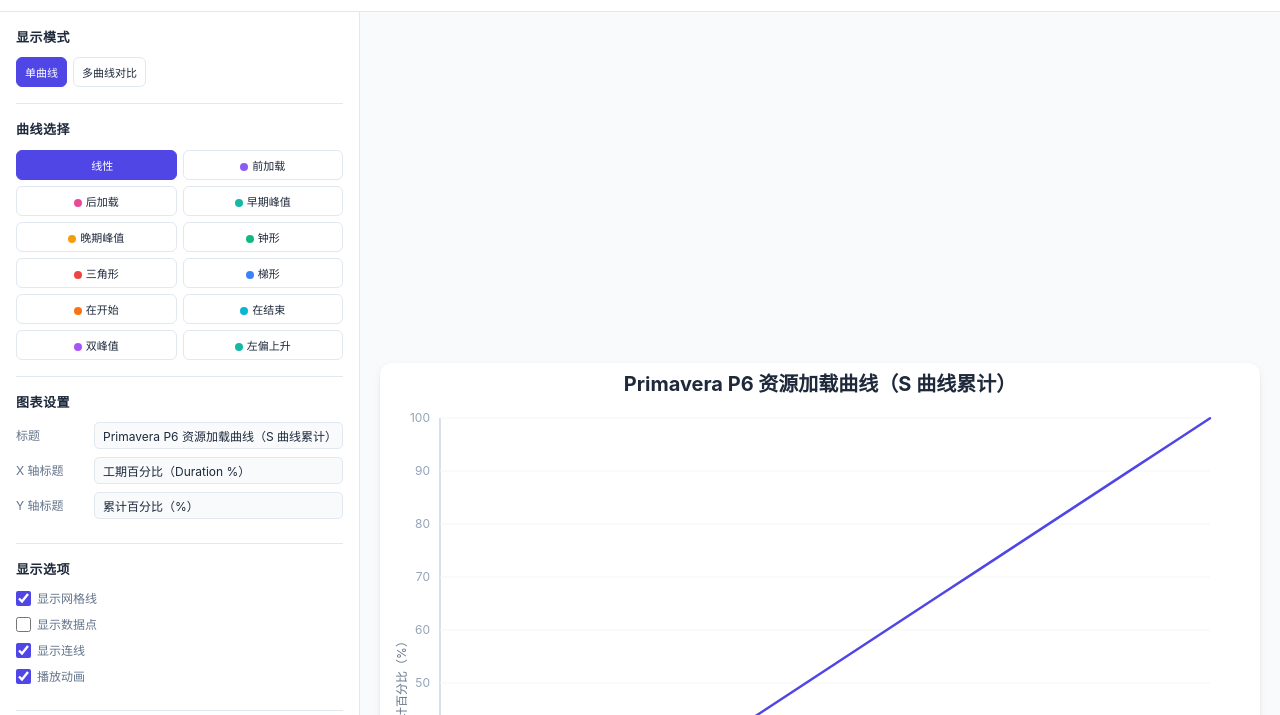
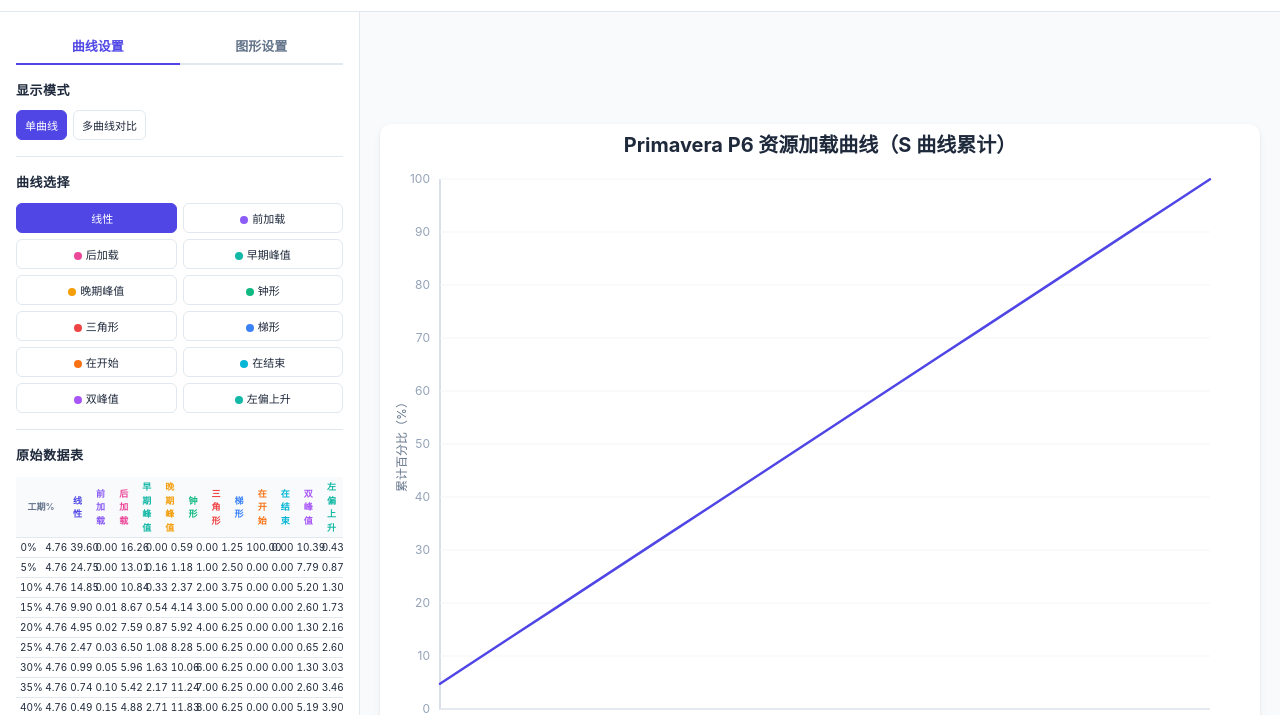
Before and after one commit to baiheinet/parametric-bar-chart, a website built with Vite: page index.html in a window 1280 px wide. Shown: the part 83-798 px from the top of the page. Built offline with nearby package versions, Linux system fonts and the light colour scheme.

Commit message:
Sidebar: split into 曲线设置 and 图形设置 tabs

```diff
--- a/src/main.js
+++ b/src/main.js
@@ -353,53 +353,79 @@ canvas.addEventListener('mouseleave', () => {
   tooltip.classList.remove('visible')
 })
 
+// ==================== TAB STATE ====================
+let activeTab = 'curve' // 'curve' | 'graphic'
+
 // ==================== BUILD CONTROLS ====================
 function buildControls() {
   const container = document.getElementById('controls')
   container.innerHTML = ''
 
-  // Mode selector
-  container.appendChild(createGroup('显示模式', [
+  // Tab bar
+  const tabBar = document.createElement('div')
+  tabBar.className = 'tab-bar'
+
+  const curveTab = document.createElement('button')
+  curveTab.className = 'tab-btn' + (activeTab === 'curve' ? ' active' : '')
+  curveTab.textContent = '曲线设置'
+  curveTab.addEventListener('click', () => { activeTab = 'curve'; buildControls() })
+
+  const graphicTab = document.createElement('button')
+  graphicTab.className = 'tab-btn' + (activeTab === 'graphic' ? ' active' : '')
+  graphicTab.textContent = '图形设置'
+  graphicTab.addEventListener('click', () => { activeTab = 'graphic'; buildControls() })
+
+  tabBar.appendChild(curveTab)
+  tabBar.appendChild(graphicTab)
+  container.appendChild(tabBar)
+
+  // Tab panels
+  const curvePanel = document.createElement('div')
+  curvePanel.className = 'tab-panel' + (activeTab === 'curve' ? ' active' : '')
+
+  const graphicPanel = document.createElement('div')
+  graphicPanel.className = 'tab-panel' + (activeTab === 'graphic' ? ' active' : '')
+
+  // === CURVE TAB ===
+  curvePanel.appendChild(createGroup('显示模式', [
     createModeButtons(),
   ]))
 
-  // Single curve selector
-  container.appendChild(createGroup('曲线选择', [
+  curvePanel.appendChild(createGroup('曲线选择', [
     createSingleCurveSelector(),
   ]))
 
-  // Multi curve quick select
   if (state.mode === 'multi') {
-    container.appendChild(createGroup('快速选择（多选）', [
+    curvePanel.appendChild(createGroup('快速选择（多选）', [
       createMultiCurveSelector(),
     ]))
   }
 
-  // Chart settings
-  container.appendChild(createGroup('图表设置', [
+  curvePanel.appendChild(buildDataViewer())
+
+  // === GRAPHIC TAB ===
+  graphicPanel.appendChild(createGroup('图表设置', [
     createTextRow('标题', 'chartTitle', state.chartTitle),
     createTextRow('X 轴标题', 'xAxisTitle', state.xAxisTitle),
     createTextRow('Y 轴标题', 'yAxisTitle', state.yAxisTitle),
   ]))
 
-  // Display
-  container.appendChild(createGroup('显示选项', [
+  graphicPanel.appendChild(createGroup('显示选项', [
     createCheckboxRow('显示网格线', 'showGrid', state.showGrid),
     createCheckboxRow('显示数据点', 'showDataPoints', state.showDataPoints),
     createCheckboxRow('显示连线', 'showLine', state.showLine),
     createCheckboxRow('播放动画', 'animating', state.animating),
   ]))
 
-  // Line width
-  container.appendChild(createGroup('样式设置', [
+  graphicPanel.appendChild(createGroup('样式设置', [
     createRangeRow('线宽', 'lineWidth', 1, 6, state.lineWidth),
     createColorRow('背景色', 'backgroundColor', state.backgroundColor),
     createColorRow('网格线', 'gridColor', state.gridColor),
     createColorRow('坐标轴', 'axisColor', state.axisColor),
   ]))
 
-  // Data viewer
-  buildDataViewer(container)
+  container.appendChild(curvePanel)
+  container.appendChild(graphicPanel)
 }
 
 function createModeButtons() {
@@ -562,8 +588,7 @@ function createGroup(title, rows) {
   return div
 }
 
-// ==================== DATA VIEWER ====================
-function buildDataViewer(container) {
+function buildDataViewer() {
   const div = document.createElement('div')
   div.className = 'control-group'
   div.innerHTML = '<h3>原始数据表</h3>'
@@ -589,7 +614,7 @@ function buildDataViewer(container) {
   table.appendChild(tbody)
   viewer.appendChild(table)
   div.appendChild(viewer)
-  container.appendChild(div)
+  return div
 }
 
 // ==================== EXPORT ====================
--- a/src/style.css
+++ b/src/style.css
@@ -42,6 +42,38 @@ main { display: flex; flex: 1; overflow: hidden; }
   padding: 16px;
   scrollbar-width: thin;
 }
+
+/* Tab styles */
+.tab-bar {
+  display: flex;
+  gap: 0;
+  border-bottom: 2px solid var(--border);
+  margin-bottom: 16px;
+}
+
+.tab-btn {
+  flex: 1;
+  padding: 8px 12px;
+  border: none;
+  background: none;
+  font-size: 13px;
+  font-weight: 600;
+  color: var(--text-secondary);
+  cursor: pointer;
+  border-bottom: 2px solid transparent;
+  margin-bottom: -2px;
+  transition: all 0.2s;
+  font-family: var(--font);
+}
+
+.tab-btn:hover { color: var(--primary); }
+.tab-btn.active {
+  color: var(--primary);
+  border-bottom-color: var(--primary);
+}
+
+.tab-panel { display: none; }
+.tab-panel.active { display: block; }
 
 .control-group {
   margin-bottom: 16px;
```
